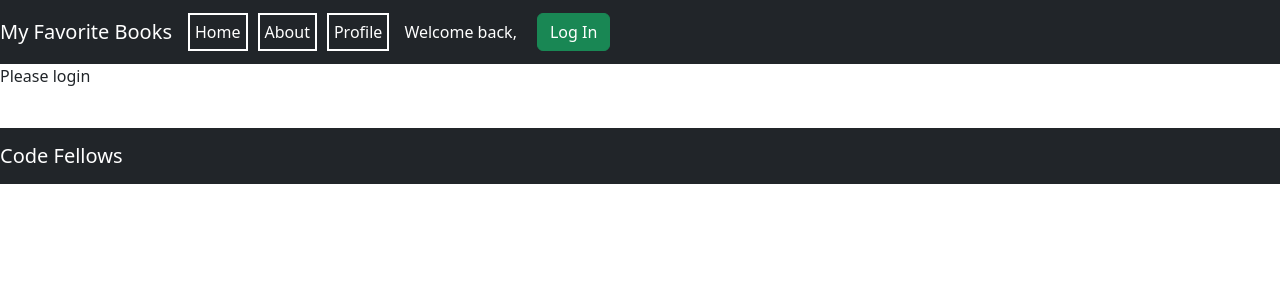
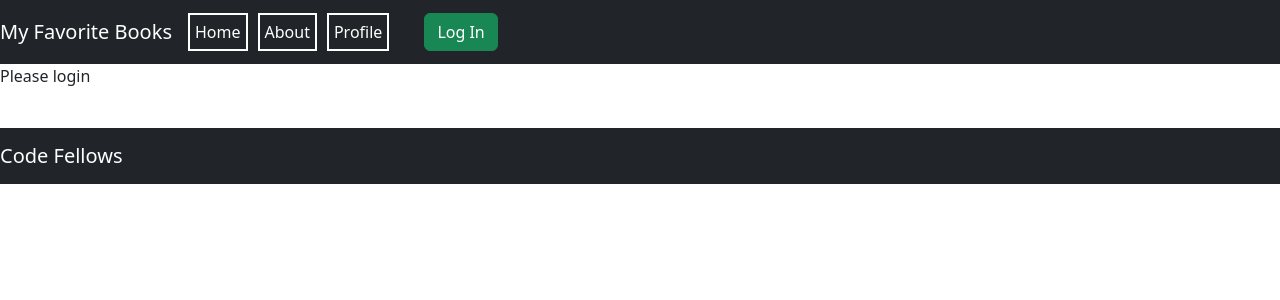
Before and after one commit to Bradley-Hower/can-of-books, a React (Vite) app: page / in a window 1280 px wide. Shown: the top 300 px of the page. Built offline with nearby package versions, Linux system fonts and the light colour scheme; no server answers.

Commit message:
Update Header.jsx

```diff
--- a/src/Header.jsx
+++ b/src/Header.jsx
@@ -19,7 +19,7 @@ class Header extends React.Component {
           <NavItem><Link to="/" className="nav-link">Home</Link></NavItem>
           <NavItem><Link to="/about" className="nav-link">About</Link></NavItem>
           <NavItem><Link to="/profile" className="nav-link">Profile</Link></NavItem>
-          <NavItem><div>Welcome back, <Username /> </div></NavItem>
+          <NavItem>{this.props.auth0.isAuthenticated ? <div><p>Welcome back, </p><Username /></div> : <p></p>}</NavItem>
           <NavItem>{this.props.auth0.isAuthenticated ? <LogoutButton/> : <LoginButton/>}</NavItem>
 
       </Navbar>
```
